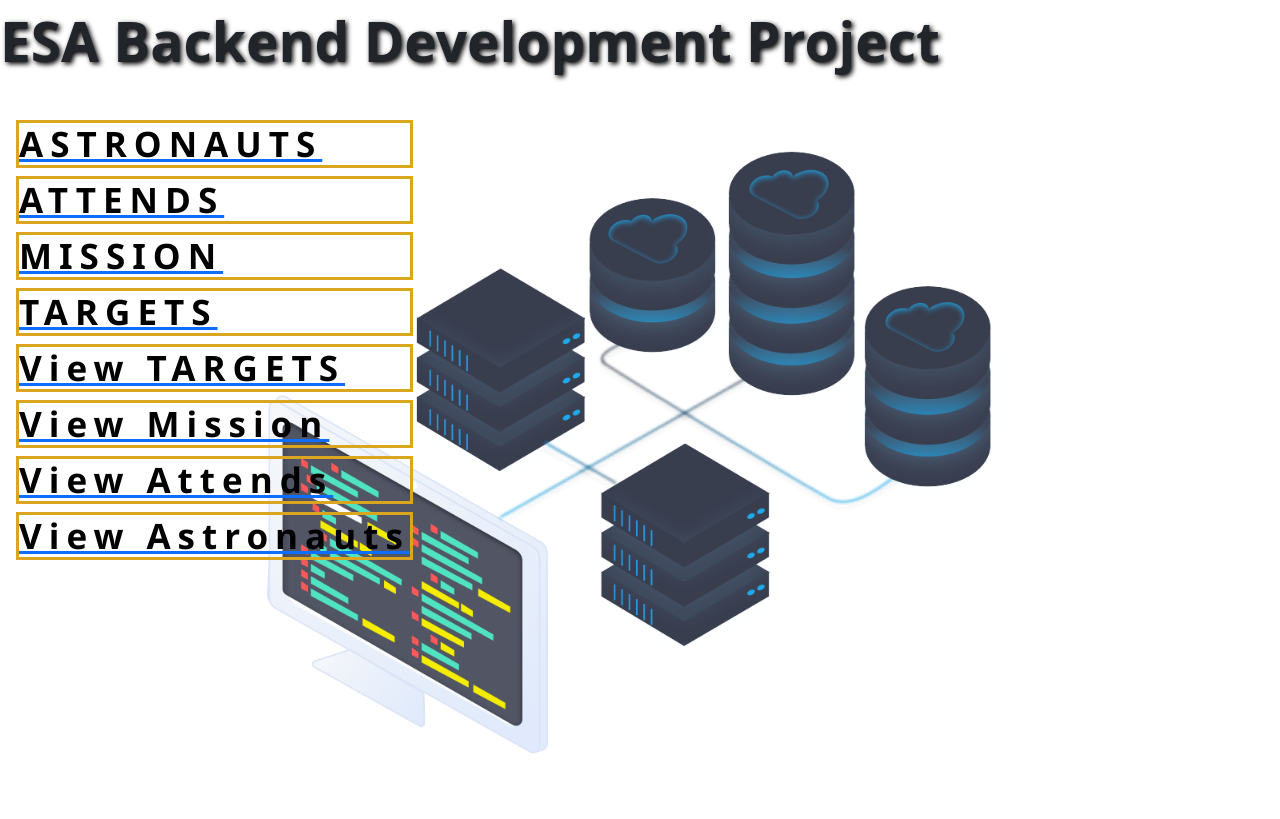
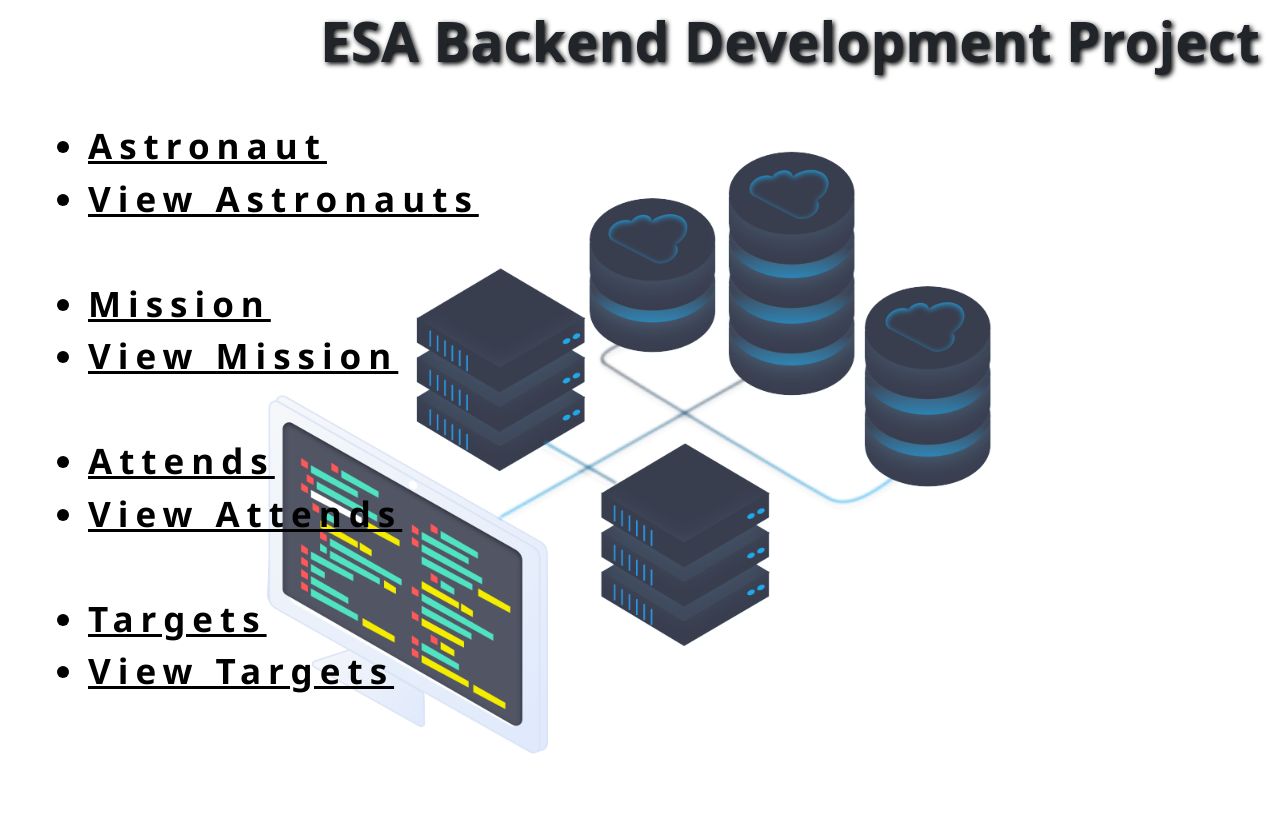
Before and after one commit to javaidqadirB/esa-backend, a PHP site: page / in a window 1280 px wide. Run offline with PHP 8.4, Linux system fonts and the light colour scheme.

Commit message:
Add files via upload

```diff
--- a/index.php
+++ b/index.php
@@ -13,28 +13,44 @@
 <style>
 
 /*designing ang arrangement of all the headings and paragraphs by using style.css and js files*/
-    h1{
+    ul{
   color: black;
   font-size: 35px;
   font-weight: bold;
   font-family: monospace;
   letter-spacing: 7px;
   cursor: pointer
+
 }
 
+/*added hover effect on the links*/
+
+ul::after{
+    content:"" ;
+    position: absolute;
+    background-color: red;
+    height: 3px;
+    width: 0;
+    left: 0;
+    bottom: -10px;
+}
+
+/*added hover effect on the links*/
+ul:hover::after{
+    width: 100%;
+}
 /*customizing of main Paragraph*/
 p {
   text-shadow: 2px 2px 5px black;
   font-size: 55px;
   font-weight: bold;
+  padding-left: 25%;
 
 }
 
 /*changed font size of all the headings and added border and box-shadows*/
-h1{
+ul{
     font-family:'Segoe UI', Tahoma, Geneva, Verdana, sans-serif;
-    border: solid goldenrod;
-    box-shadow: greenyellow;
 
 }
 
@@ -47,13 +63,11 @@
     background-size: cover;
     padding-left: 5%;
     padding-right: 5%;
-    box-sizing: border-box;
     position: relative;
 
 }
 
-.container h1{
-    border: round 2px goldenrod;
+.container ul{
     background-color: black;
 
 }
@@ -69,63 +83,59 @@
 
 /*done the hover effect on cards*/
 .top-left:hover{
-    background-color: skyblue;
+    background-color: yellow;
     border: solid;
     box-shadow: 5px 5px 10px #484848;
     transition: 0.5s;
 }
 
+nav ul{
+    float: left;
+    margin-left: 40px;
+}
+
+a{
+    color: black;
+}
+
 </style>
 </head>
 <body>
+    <!--in this main body, created all the option or button by pressing them we can easily fill up the form-->
 
-<!--in this main body, created all the option or button by pressing them we can easily fill up the form-->
 
 <div class="container"></div>
 <div class="top-left">
 
-<!--added ASRTONAUTS php file and button for it-->
-    <a href="astronauts.php">
-    <h1>ASTRONAUTS</h1>
-</a>
+<nav>
+    <ul>
+        <!--added ASRTONAUTS php file and button for it-->
+        <li><a href="astronauts.php">Astronaut</a></li>
 
-<!--added ATTENDS php file and button for it-->
-    <a href="attends.php">
-    <h1>ATTENDS</h1>
-</a>
+        <!--added VIEW ASTRONAUTS php file so we can easily get the data or users and button for it-->
+        <li><a href="viewastronauts.php">View Astronauts</a></li> <br>
 
- <!--added MISSION php file and button for it-->
-    <a href="mission.php">
-    <h1>MISSION</h1>
-</a>
+        <!--added MISSION php file and button for it-->
+        <li><a href="mission.php">Mission</a></li>
 
 
-<!--added TARGETS php file and button for it-->
-    <a href="targets.php">
-    <h1>TARGETS</h1>
-</a>
+        <!--added VIEW MISSION php file so we can easily get the data or users and button for it-->
+        <li><a href="viewmission.php">View Mission</a></li><br>
 
-<!--added  View TARGETS php file and button for it-->
-<a href="viewtarget.php">
-    <h1>View TARGETS</h1>
-</a>
+        <!--added ATTENDS php file and button for it-->
+        <li><a href="attends.php">Attends</a></li>
 
-<!--added VIEW MISSION php file so we can easily get the data or users and button for it-->
-    <a href="viewmission.php">
-    <h1>View Mission</h1>
-</a>
+        <!--added  View ATTENDS php file and button for it-->
+        <li><a href="viewattends.php">View Attends</a></li><br>
 
-<!--added  View ATTENDS php file and button for it-->
-<a href="viewattends.php">
-    <h1>View Attends</h1>
-</a>
+        <!--added TARGETS php file and button for it-->
+        <li><a href="targets.php">Targets</a></li>
 
-<!--added VIEW ASTRONAUTS php file so we can easily get the data or users and button for it-->
-            <a href="viewastronauts.php">
-              <h1>View Astronauts</h1>
-            </a>
+        <!--added  View Target php file and button for it-->
+        <li><a href="viewtarget.php">View Targets</a></li>
 
-
+    </ul>
+        </nav>
             </div>
-</body>
-</html>
+                </body>
+                    </html>
--- a/viewastronauts.php
+++ b/viewastronauts.php
@@ -14,7 +14,7 @@
 
 <body>
 <table border="1" width="100%">
-<div class="card-header"><h1>Astronouts</h1></div>
+<div class="card-header"><h1>Astronauts</h1></div>
 <tr>
     <th>Name</th>
 <th>No of Missions</th>
```
Also changed, not shown: attends.php (+4 -4 lines), mission.php (+9 -13 lines), targets.php (+7 -10 lines).
